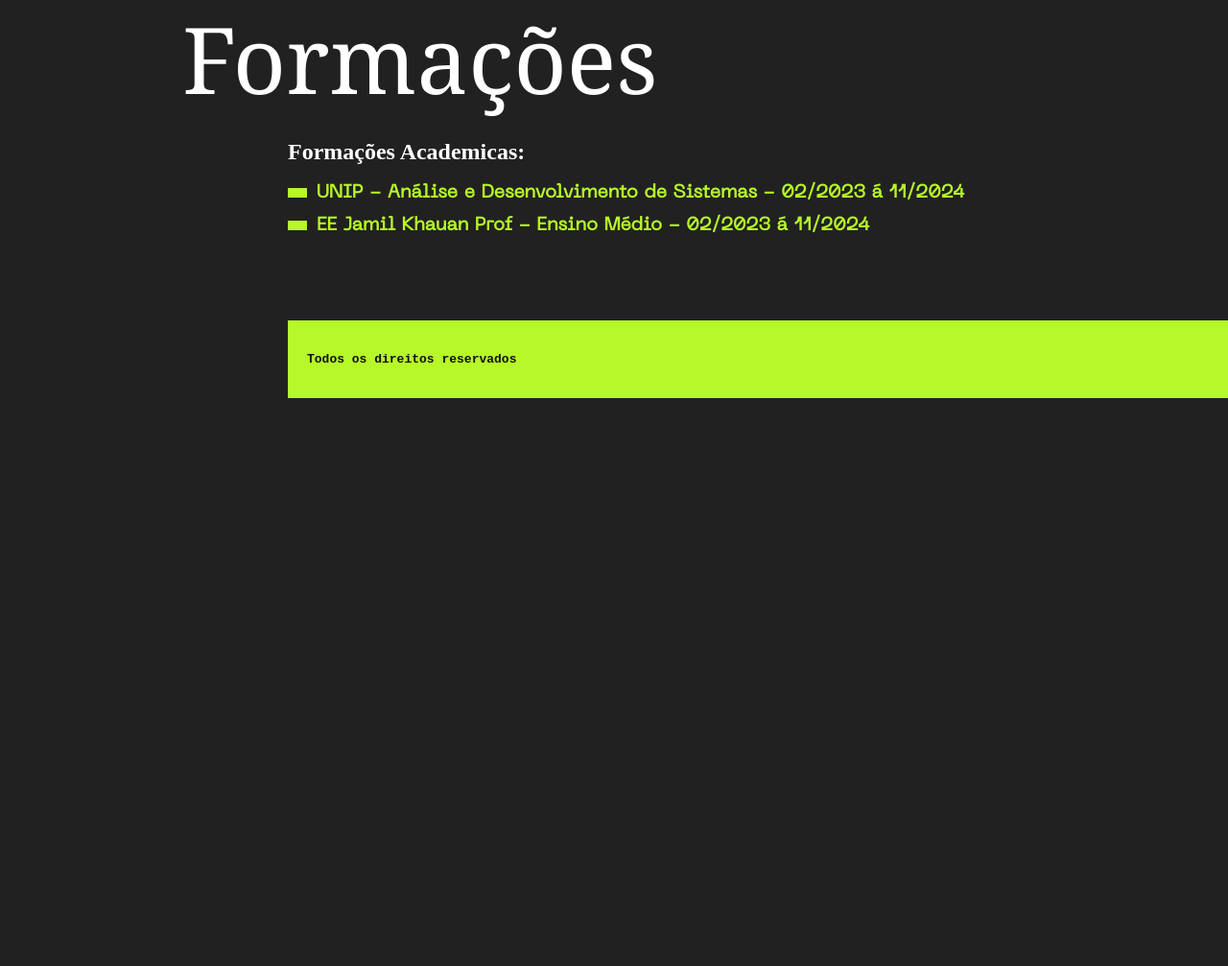
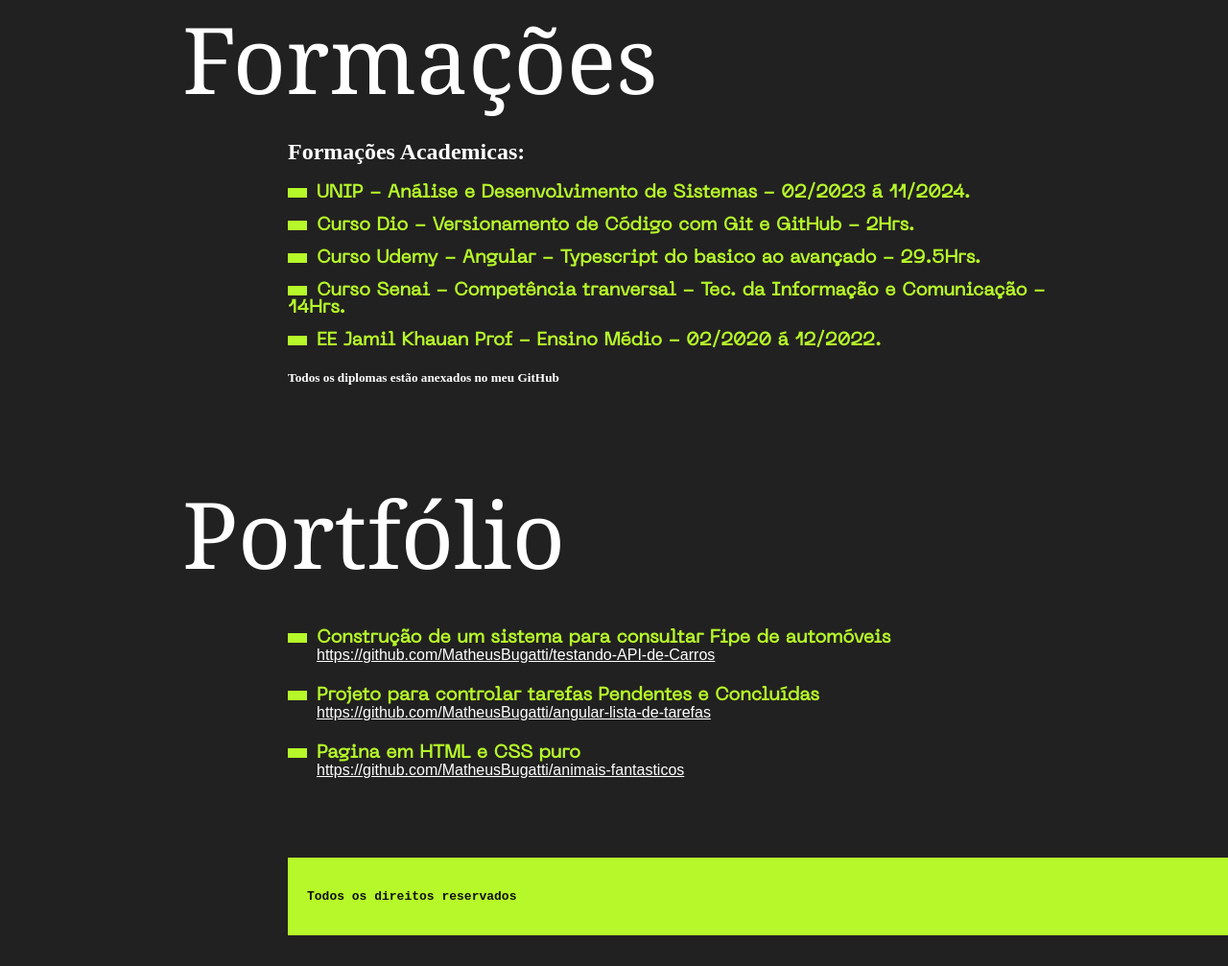
Before and after one commit to MatheusBugatti/curriculo-cv, a plain HTML site: page index.html in a window 1280 px wide. Shown: the part 1635-2642 px from the top of the page at 96% size. Before the commit the page ends 2082 px from the top, so only its background shows below. Drawn offline with Linux system fonts and the light colour scheme.

Commit message:
feat(index.html) adicionando informacoes

```diff
--- a/index.html
+++ b/index.html
@@ -10,8 +10,9 @@
     <nav class="menu">
         <ul>
             <li><a href="#eu">Sobre mim</a></li>
+            <li><a href="#experiencia">Experiencias</a></li>
             <li><a href="#formacoes">Formações</a></li>
-            <li><a href="#contato">Contato</a></li>
+            <li><a href="#projetos">Projetos</a></li>
             <li><a href="https://angular-lista-de-tarefas.vercel.app/">Dev →</a></li>
         </ul>
     </nav>
@@ -51,14 +52,14 @@
                     Obrigado pela oportunidade de compartilhar um pouco sobre mim, e estou ansioso para explorar as possibilidades que o
                     futuro reserva na área.
                 </p>
-                <p class="atenciosamente">
+                <p>
                     Atenciosamente, Matheus Bugatti.
                 </p>
             </section>
         </div>
     </section>
 
-    <section class="grid-section formacoes" id="formacoes">
+    <section class="grid-section formacoes" id="experiencia">
         <h1 class="titulo">Experiências</h1>
         <dl class="formacoes-lista">
             <dt>Maza tarraf Escandinavia - Estagiário - 06/11/2023 á Atualmente</dt>
@@ -89,17 +90,35 @@
         </dl>
     </section>
 
-    <section class="grid-section contato" id="contato">
+    <section class="grid-section formacoes" id="formacoes">
         <h1 class="titulo">Formações</h1>
         <dl class="formacoes-lista">
             <h2>Formações Academicas:</h2>
 
-            <dt>UNIP - Análise e Desenvolvimento de Sistemas - 02/2023 á 11/2024</dt>
-            <dt>EE Jamil Khauan Prof - Ensino Médio - 02/2023 á 11/2024</dt>
-            <dd>
+            <dt>UNIP - Análise e Desenvolvimento de Sistemas - 02/2023 á 11/2024.</dt>
+            <dt>Curso Dio - Versionamento de Código com Git e GitHub - 2Hrs.</dt>
+            <dt>Curso Udemy - Angular - Typescript do basico ao avançado - 29.5Hrs.</dt>
+            <dt>Curso Senai - Competência tranversal - Tec. da Informação e Comunicação - 14Hrs.</dt>
+            <dt>EE Jamil Khauan Prof - Ensino Médio - 02/2020 á 12/2022.</dt>
 
-            </dd>
+            <h5>Todos os diplomas estão anexados no meu GitHub</h5>
         </dl>
+    </section>
+
+    <section class="grid-section projetos" id="projetos">
+        <h1 class="titulo">Portfólio</h1>
+        <d1 class="projetos-lista">
+
+            <dt>Construção de um sistema para consultar Fipe de automóveis</dt>
+            <dd><a href="https://github.com/MatheusBugatti/testando-API-de-Carros/tree/master">https://github.com/MatheusBugatti/testando-API-de-Carros</a></dd>
+
+            <dt>Projeto para controlar tarefas Pendentes e Concluídas</dt>
+            <dd><a href="https://github.com/MatheusBugatti/angular-lista-de-tarefas">https://github.com/MatheusBugatti/angular-lista-de-tarefas</a></dd>
+
+            <dt>Pagina em HTML e CSS puro</dt>
+            <dd><a href="https://github.com/MatheusBugatti/OrigamidJS/tree/main/Projetos/animais-fantasticos">https://github.com/MatheusBugatti/animais-fantasticos</a></dd>
+        </d1>
+
     </section>
 
     <footer class="copy">
```
Also changed, not shown: script.js (added).
